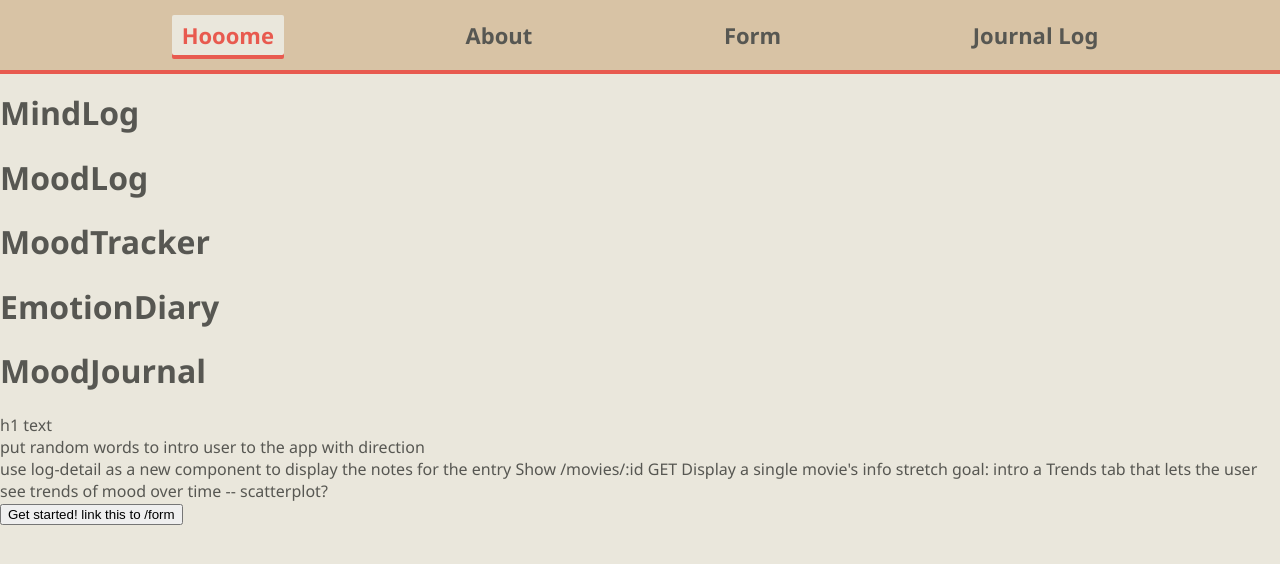
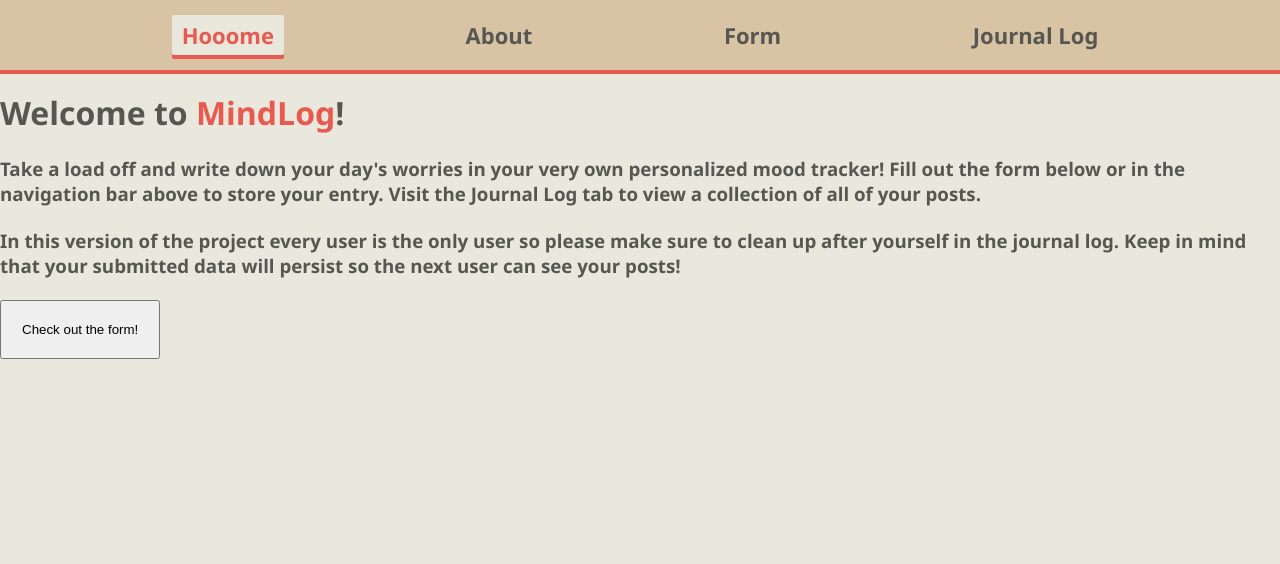
Before and after one commit to gecitgit/phase-2-project, a React (Create React App) app: page / in a window 1280 px wide. Shown: the top 564 px of the page. Built offline with nearby package versions, Linux system fonts and the light colour scheme.

Commit message:
Finalized home page

```diff
--- a/src/components/Home.js
+++ b/src/components/Home.js
@@ -9,25 +9,15 @@ function Home() {
     }
 
     return (
-        <div>
-            <h1>MindLog</h1>
-            <h1>MoodLog</h1>
-            <h1>MoodTracker</h1>
-            <h1>EmotionDiary</h1>
-            <h1>MoodJournal</h1>
-            <p>h1 text </p>
-            <p>put random words to intro user to the app with direction</p>
-            <p>
-                use log-detail as a new component to display the notes for the entry
-
-                Show	/movies/:id	GET	Display a single movie's info
-
-
-
-                stretch goal: intro a Trends tab that lets the user see trends of mood over time -- scatterplot?
-
-            </p>
-            <button onClick={startClick}>Get started! link this to /form</button>
+        <div className="homeDiv">
+            <div className="homeTextHolder">
+                <h1 className="home-title">Welcome to <span style={{ color: "#e85a4f"}}>MindLog</span>!</h1>
+                <h3>Take a load off and write down your day's worries in your very own personalized mood tracker!  Fill out the form below or in the navigation bar above to store your entry. Visit the Journal Log tab to view a collection of all of your posts.</h3>
+                <br></br>
+                <h3>In this version of the project every user is the only user so please make sure to clean up after yourself in the journal log. Keep in mind that your submitted data will persist so the next user can see your posts!</h3>
+                <br></br>
+                <button className="joinForm" onClick={startClick}>Check out the form!</button>
+            </div>
         </div>
 
     )
```
